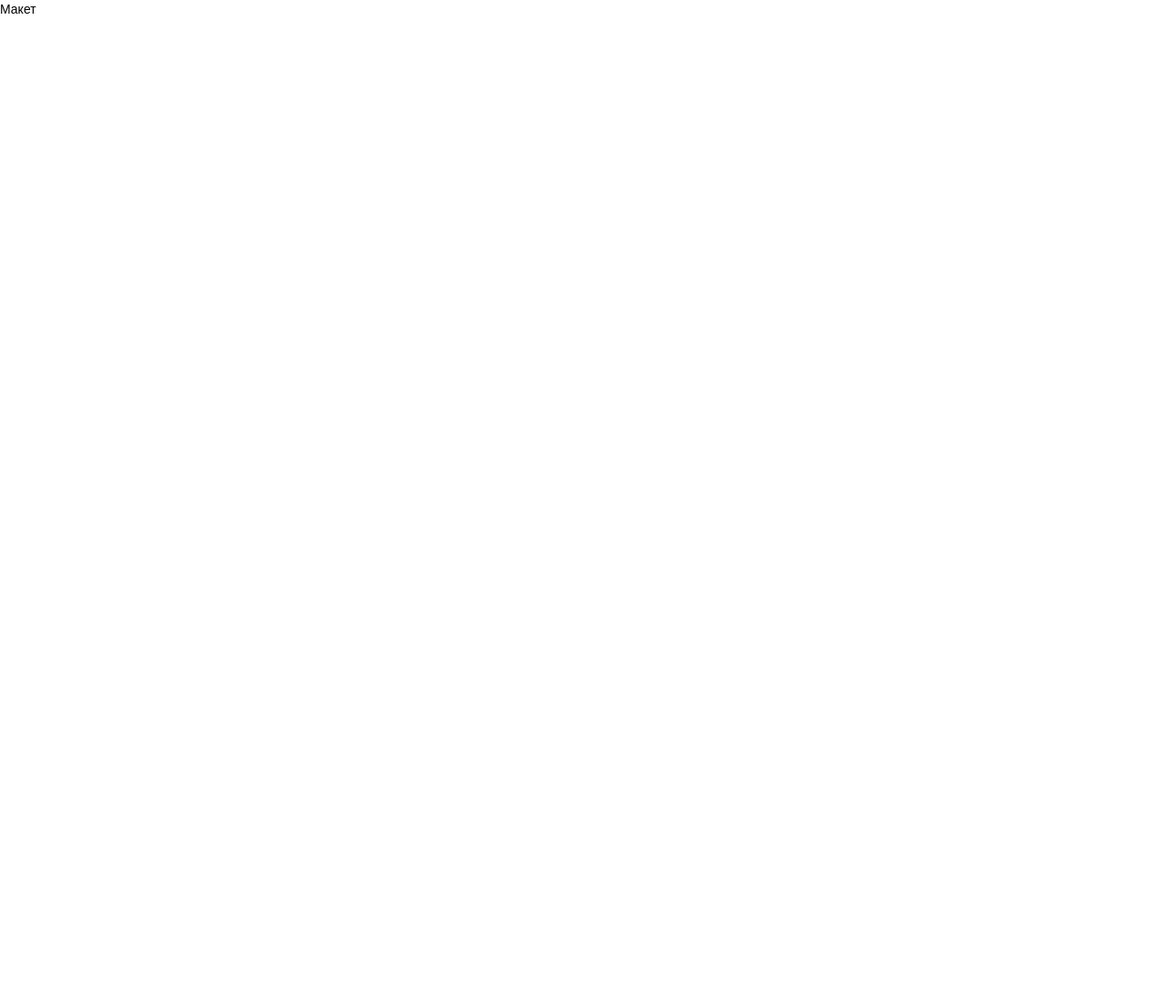
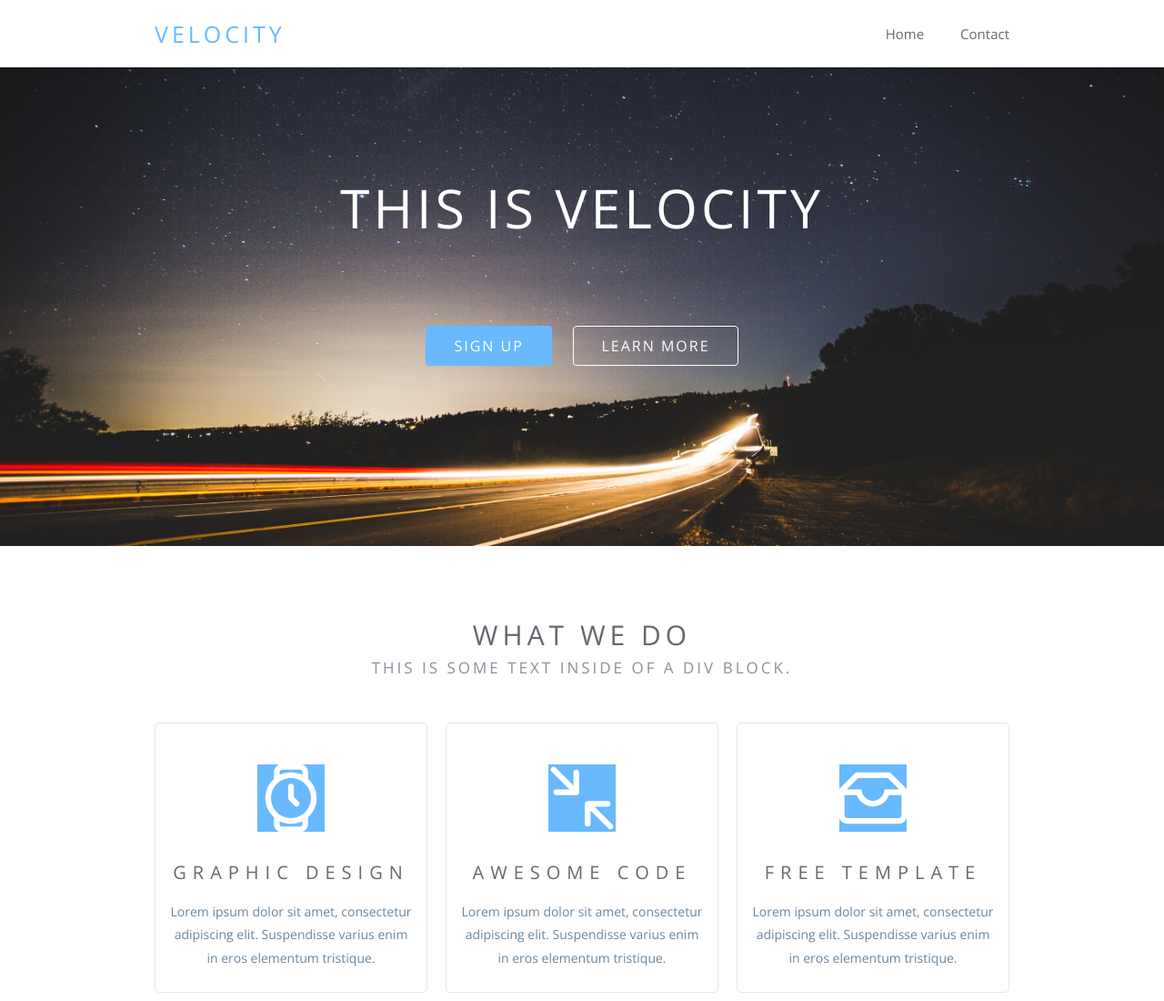
Before and after one commit to artur-stark/velocity-adaptive, a plain HTML site: page index.html in a window 1280 px wide. Shown: the top 1100 px of the page at 91% size. Before the commit the page ends 800 px from the top, so only its background shows below. Drawn offline with nearby package versions, Linux system fonts and the light colour scheme.

Commit message:
Added main section

```diff
--- a/index.html
+++ b/index.html
@@ -8,6 +8,75 @@
 	<link rel="stylesheet" type="text/css" href="style.css">
 </head>
 <body>
-	<h1>Макет</h1>
+	<header class="header">
+		<div class="container header__container">
+			<h1 class="logo">Velocity</h1>
+			<nav class="header__nav">
+				<ul>
+					<li><a href="#">Home</a></li>
+					<li><a href="#">Contact</a></li>
+				</ul>
+			</nav>
+		</div>
+	</header>
+	<main class="main">
+		<section class="welcome">
+			<div class="container">
+				<h2 class="welcome__caption">This is Velocity</h2>
+				<div class="welcome__links">
+					<a href="#" class="link-primary">Sign up</a>
+					<a href="#" class="link">Learn more</a>
+				</div>
+			</div>
+		</section>
+		<section class="aboutus comon-section">
+			<div class="container">
+				<div class="title-wrapper">
+					<h3 class="title">What we do</h3>
+					<p class="description">This is some text inside of a div block.</p>
+				</div>
+				<div class="cards-wrapper">
+					<div class="card">
+						<img src="img/carticon-1.svg" alt="graphic design">
+						<h4>Graphic Design</h4>
+						<p>Lorem ipsum dolor sit amet, consectetur adipiscing elit. Suspendisse varius enim in eros elementum tristique.</p>
+					</div>
+					<div class="card">
+						<img src="img/carticon-2.svg" alt="graphic design">
+						<h4>Awesome code</h4>
+						<p>Lorem ipsum dolor sit amet, consectetur adipiscing elit. Suspendisse varius enim in eros elementum tristique.</p>
+					</div>
+					<div class="card">
+						<img src="img/carticon-3.svg" alt="graphic design">
+						<h4>free template</h4>
+						<p>Lorem ipsum dolor sit amet, consectetur adipiscing elit. Suspendisse varius enim in eros elementum tristique.</p>
+					</div>
+				</div>
+			</div>
+		</section>
+			<section class="services comon-section comon-section--dark">
+			<div class="container">
+				<div class="title-wrapper">
+					<h3 class="title">Services</h3>
+					<p class="description">This is some text inside of a div block.</p>
+				</div>
+				<div class="cards-wrapper">
+					<div class="card">
+						<img src="img/services-1.jpg" alt="graphic design">
+						<h4>SERVICES one</h4>
+						<p>Lorem ipsum dolor sit amet, consectetur adipiscing elit. Suspendisse varius enim in eros elementum tristique.Lorem ipsum dolor sit amet, consectetur adipiscing elit. Suspendisse&nbsp;varius.</p>
+						<a href="#" class="link">Learn more</a>
+
+					</div>
+					<div class="card">
+						<img src="img/services-2.jpg" alt="graphic design">
+						<h4>SERVICES two</h4>
+						<p>Lorem ipsum dolor sit amet, consectetur adipiscing elit. Suspendisse varius enim in eros elementum tristique.Lorem ipsum dolor sit amet, consectetur adipiscing elit. Suspendisse&nbsp;varius.</p>
+						<a href="#" class="link">Learn more</a>
+					</div>
+				</div>
+			</div>
+		</section>
+	</main>
 </body>
 </html>
--- a/style.css
+++ b/style.css
@@ -9,10 +9,251 @@ body{
 .container{
 	max-width: 970px;
 	padding: 0 15px;
-	mrgin:0 auto;
+	margin:0 auto;
 }
 
 p{
 	color: #6A859C;
 	line-height: 1.8;
 }
+
+.header {
+	padding: 20px 0;
+
+	position: fixed;
+	top:0;
+	left: 0;
+	z-index: 100;
+	width: 100%;
+
+	background-color: #fff;
+	box-shadow: 0px 4px 4px rgba(0, 0, 0, 0.1);
+}
+.header__container {
+	display: flex;
+	justify-content: space-between;
+	align-items: center;
+}
+.logo {
+	font-size: 25px;
+	letter-spacing: 4px;
+	text-transform: uppercase;
+	color: #69B9FF;
+}
+
+.header__nav ul {
+	display: flex;
+}
+.header__nav li + li {
+	margin-left: 40px;
+}
+
+.header__nav a{
+	font-size: 15px;
+	color: #676770;
+	transition: color 0.2s;
+}
+.header__nav a:hover {
+	color: #0082F3;
+}
+
+.header__nav a:active {
+	color: #0062b6;
+}
+
+.main {
+
+}
+
+.welcome {
+	min-height: 600px;
+	padding: 195px 0;
+
+	display: flex;
+	justify-content: center;
+	align-items: center;
+
+	color: #fff;
+	text-align: center;
+
+	background-color: #282296;
+	background-image: url("img/welcomebg.jpg");
+	background-size: cover;
+	background-position: center;
+}
+
+.welcome__caption {
+	font-size: 59px;
+	line-height: 1;
+	letter-spacing: 4px;
+	text-transform: uppercase;
+
+	margin-bottom: 100px;
+}
+
+.welcome__links * + * {
+	margin-left: 20px;
+}
+
+.link-primary {
+	font-size: 16px;
+	letter-spacing: 2px;
+	text-transform: uppercase;
+
+	background: #69B9FF;
+	border-radius: 4px;
+
+	display: inline-block;
+	padding: 11px 31px;
+
+	transition: background-color 0.1s;
+}
+
+.link-primary:hover{
+	background-color: #7cc2ff;
+}
+
+.link-primary:active{
+	background-color: #0f8fff;
+}
+
+.link {
+	font-size: 16px;
+	letter-spacing: 2px;
+	text-transform: uppercase;
+
+	border: 1px solid #FFFFFF;
+	border-radius: 4px;
+
+	display: inline-block;
+	padding: 10px 30px;
+
+	transition: border-color 0.1s, background-color 0.1s;
+}
+
+.link:hover{
+	background-color: rgba(255, 255, 255, 0.2);
+	border-color: rgba(255, 255, 255, 0.2);
+}
+
+.link:active{
+	border-color: rgba(0, 0, 0, 0.2);
+	background-color: rgba(0, 0, 0, 0.2);
+}
+
+
+.comon-section {
+	text-align: center;
+	padding: 80px 0;
+}
+
+.title-wrapper {
+	margin-bottom: 60px;
+}
+
+.title {
+	font-size: 30px;
+	line-height: 1.2;
+	letter-spacing: 5px;
+	text-transform: uppercase;
+
+	color: #676770;
+
+	margin-bottom: 17px;
+}
+
+.description {
+	font-size: 17px;
+	line-height: 1.2px;
+	letter-spacing: 3px;
+	text-transform: uppercase;
+
+	color: #8E8E9C;
+}
+
+
+
+.aboutus .cards-wrapper{
+	display: flex;
+	justify-content: space-between;
+}
+
+.aboutus .card{
+	padding: 35px 15px 25px;
+
+	width: 300px;
+
+	border: 1px solid #DCEBF7;
+border-radius: 5px;
+}
+
+.aboutus .card img{
+	width:94px;
+	height: 94px;
+	object-fit: contain;
+
+	margin-bottom: 20px;
+}
+
+.aboutus .card h4{
+	font-size: 20px;
+line-height: 1.5;
+letter-spacing: 7px;
+text-transform: uppercase;
+
+color: #676770;
+
+margin-bottom: 15px;
+}
+
+.aboutus .card p{
+	font-size: 14px;
+
+color: #6A859C;
+}
+
+.services {
+
+}
+
+.comon-section--dark {
+	background: #192024;
+	color: #fff;
+}
+
+.comon-section--dark *{
+	color: #fff;
+}
+
+.comon-section--dark .description{
+	color:#E8E8E8;
+}
+
+.services .cards-wrapper{
+	display: flex;
+	justify-content: space-between;
+}
+
+.services .card {
+	padding: 15px;
+
+	width: 46%;
+}
+
+.services .card img{
+	margin-bottom: 20px;
+}
+
+.services .card h4 {
+	font-size: 20px;
+line-height: 1.5;
+letter-spacing: 7px;
+text-transform: uppercase;
+
+margin-bottom: 25px;
+
+}
+
+.services .link{
+	margin-top: 15px;
+}
```
